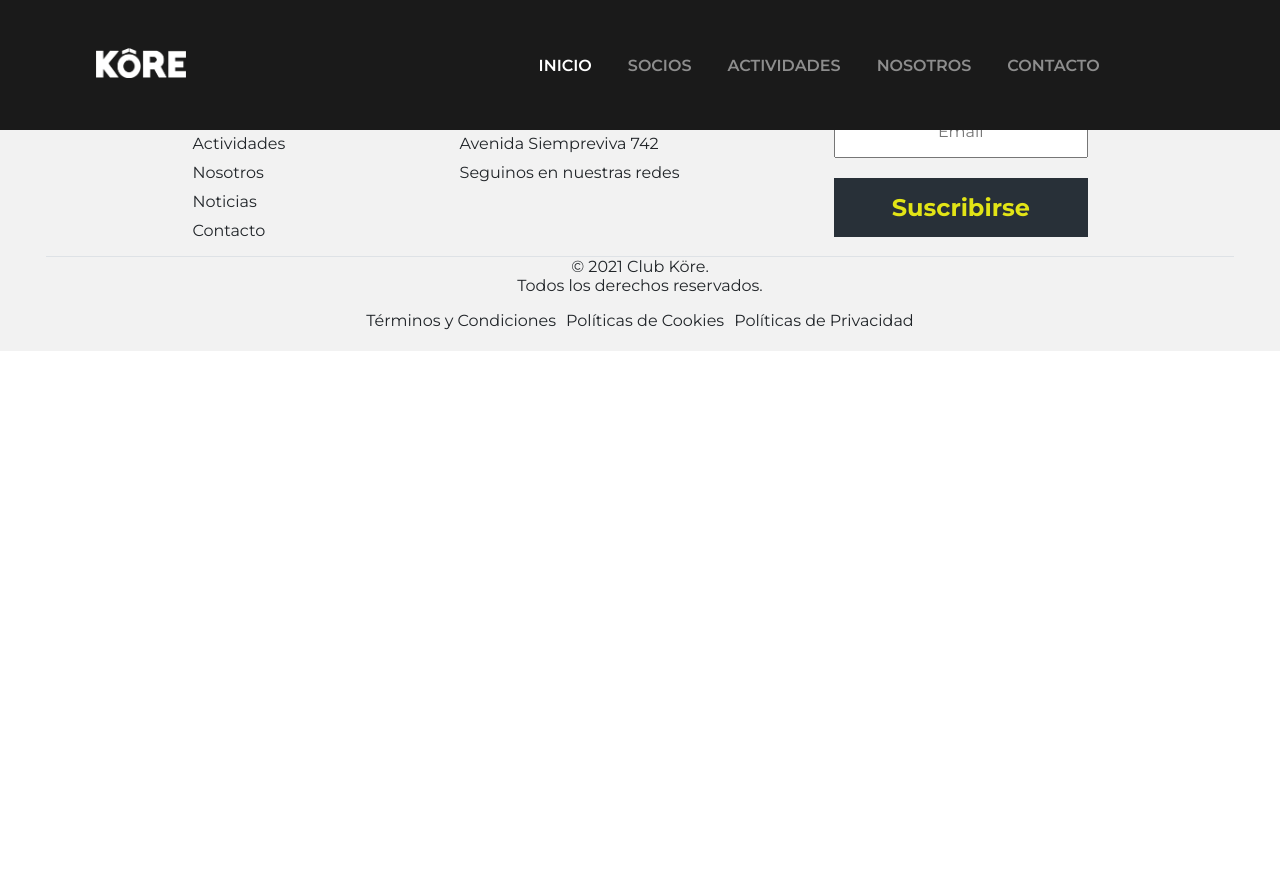
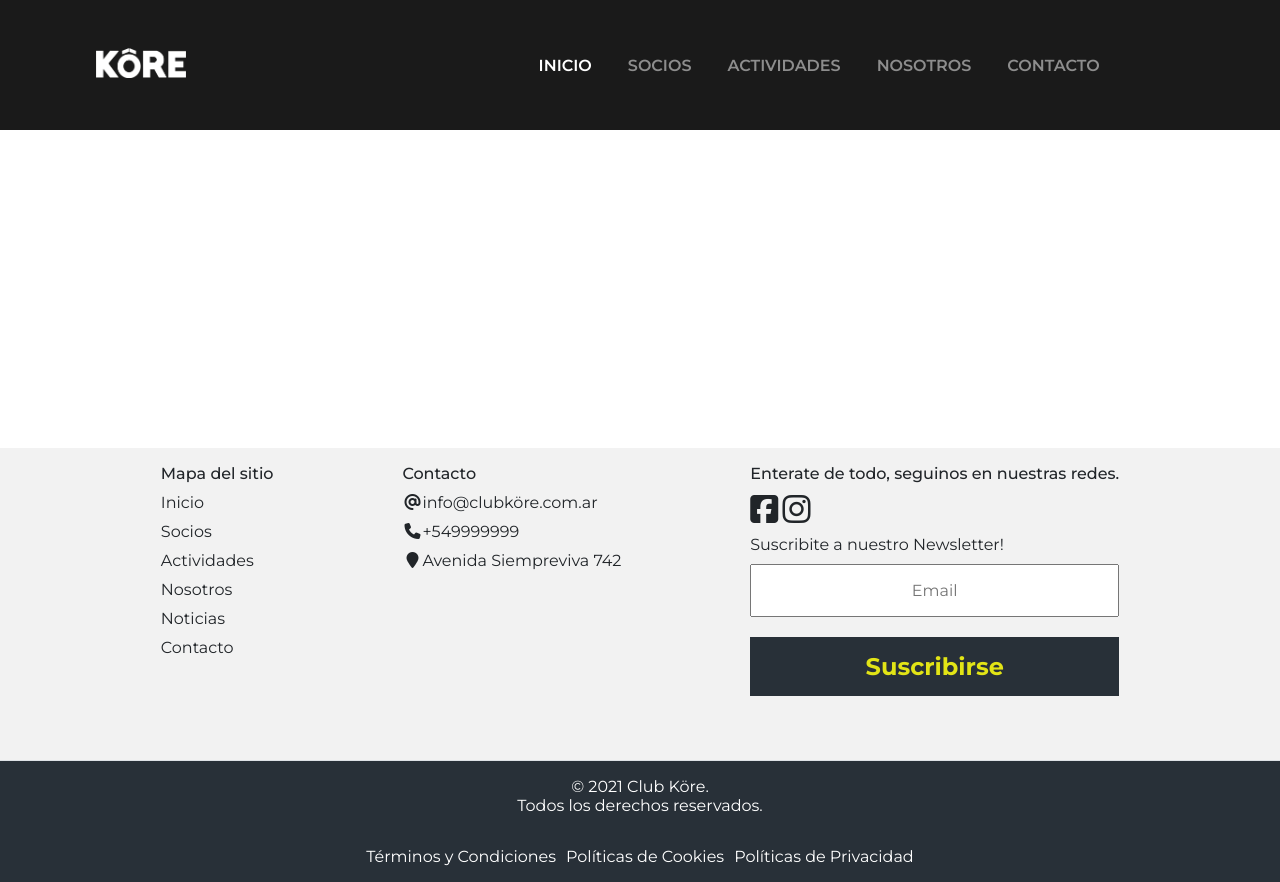
Before and after one commit to lgbru/root, a plain HTML site: page assets/actividades.html in a window 1280 px wide. Before the commit the page ends 808 px from the top, so only its background shows below. Drawn offline with nearby package versions, Linux system fonts and the light colour scheme.

Commit message:
Index terminado. Faltan socios y actividades

```diff
--- a/assets/actividades.html
+++ b/assets/actividades.html
@@ -9,8 +9,8 @@
     <!-- Link Fuente -->
     <link rel="preconnect" href="https://fonts.gstatic.com">
     <link href="https://fonts.googleapis.com/css2?family=Montserrat:wght@300;400;500;600;700;800;900&display=swap" rel="stylesheet">
-    <!-- Link font awesome -->
-    <link rel="stylesheet" href="https://cdnjs.cloudflare.com/ajax/libs/font-awesome/4.7.0/css/font-awesome.min.css">
+    <!-- font awesome -->
+    <script src="https://kit.fontawesome.com/9f72d9ab3d.js" crossorigin="anonymous"></script>
     <!-- Link animaciones -->
     <link rel="stylesheet" href="https://cdnjs.cloudflare.com/ajax/libs/animate.css/4.1.1/animate.min.css"/>
     <!-- Link CSS -->
@@ -38,14 +38,13 @@
   </header>
 <!-- Main Content -->
   <body>
-    <section class="preset75">
+    <section class="preset50">
 
     </section>
 <!-- Footer -->
   <footer>
-    <hr>
-    <div class="sitemap m-2">
-      <div class="footer-column">
+    <div class="sitemap m-5">
+      <div class="footer-column p-3">
         <h3>Mapa del sitio</h3>
         <ul>
           <li><a href="../index.html">Inicio</a></li>
@@ -56,20 +55,20 @@
           <li><a href="../index.html#contacto">Contacto</a></li>
         </ul>
       </div>
-      <div class="footer-column">
+      <div class="footer-column p-3">
         <h3>Contacto</h3>
         <ul>
-          <li><p>info@clubköre.com.ar</p></li>
-          <li><p>+5499999999</p></li>
-          <li><p>Avenida Siempreviva 742</p></li>
-        </ul>
-        <h4>Seguinos en nuestras redes</h4>
-        <ul>
-          <li></li>
+          <li><i class="fas fa-at fa-fw"></i>info@clubköre.com.ar</li>
+          <li><i class="fas fa-phone fa-fw"></i>+549999999</li>
+          <li><i class="fas fa-map-marker fa-fw"></i>Avenida Siempreviva 742</li>
         </ul>
       </div>
-      <div class="footer-column">
-        <h3>Enterate de todo</h3>
+      <div class="footer-column p-3">
+        <h3>Enterate de todo, seguinos en nuestras redes.</h3>
+          <span>
+            <a href="https://www.facebook.com/clubkorecr"><i class="fab fa-facebook-square fa-2x"></i></a>
+            <a href="https://www.instagram.com/koreclubcr/"><i class="fab fa-instagram fa-2x"></i></a>
+          </span>
         <div class="">
           <form class="" action="index.html" method="post">
             <p>Suscribite a nuestro Newsletter!</p>
@@ -79,11 +78,11 @@
         </div>
       </div>
     </div>
-    <div class="border-top footer-end m-3">
+    <div class="border-top footer-end p-3 grey-bg text-white">
       <p>© 2021 Club Köre.</p>
       <p>Todos los derechos reservados.</p>
     </div>
-    <div class="footer-policy m-3">
+    <div class="footer-policy p-3 grey-bg text-white">
       <a href="#">Términos y Condiciones</a>
       <a href="#">Políticas de Cookies</a>
       <a href="#">Políticas de Privacidad</a>
--- a/sass/scss/style.scss
+++ b/sass/scss/style.scss
@@ -188,7 +188,6 @@ a {
 }
 footer {
   background-color: #f2f2f2;
-  padding: 5px 30px 5px 30px;
 }
 .sitemap {
   display: flex;
@@ -378,7 +377,11 @@ hr {
     justify-content: space-evenly;
   }
  }
-
+ @media (min-width: 1200px) {
+  .container{
+    max-width: 90%;
+   }
+ }
  // MARGINS
 .default-margins {
   @media (min-width: 1200px) {
```
Also changed, not shown: assets/nosotros.html (+16 -17 lines), assets/socios.html (+16 -17 lines), index.html (+17 -17 lines), sass/css/style.css.
